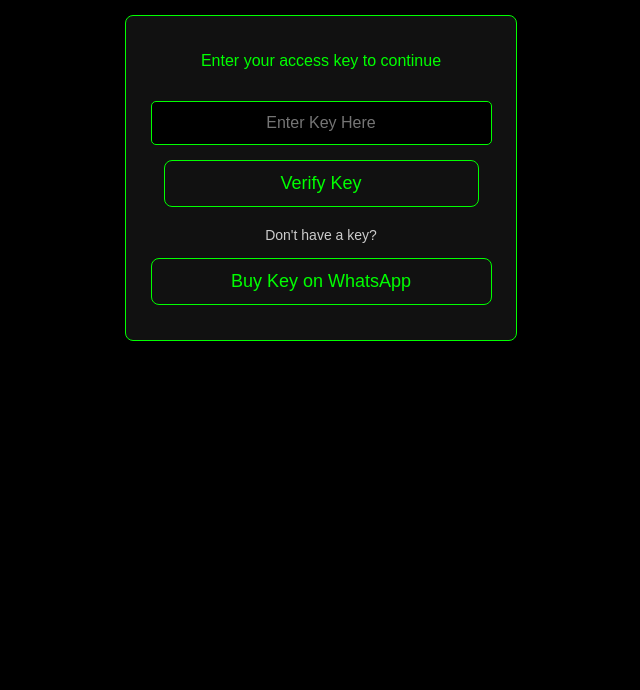
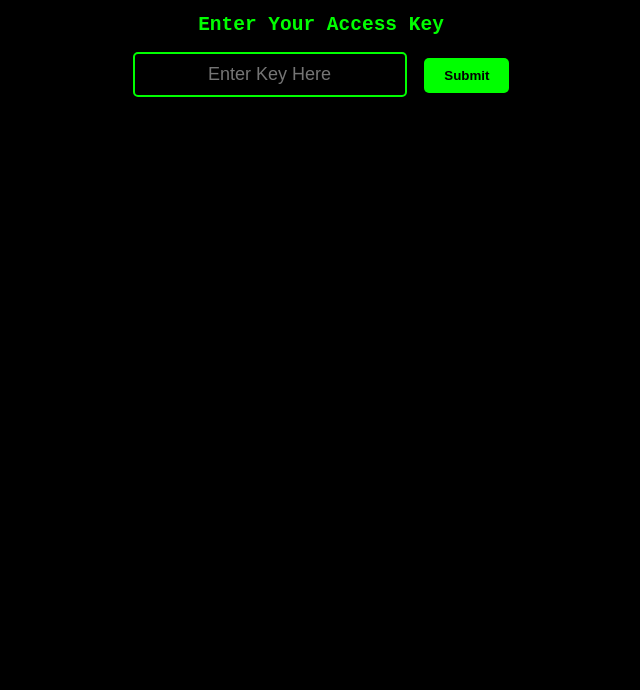
Before and after one commit to a3organisationa3-ops/SOCIALKIT, a plain HTML site: page key.html in a window 1280 px wide. Shown: the part 110-800 px from the top of the page, without its empty margins (319-959 px from the left). Drawn offline with Linux system fonts and the light colour scheme.

Commit message:
Update key.html

```diff
--- a/key.html
+++ b/key.html
@@ -6,102 +6,68 @@
   <title>Enter Access Key</title>
   <style>
     body {
-      background-color: #000;
+      background: black;
       color: #00ff00;
-      font-family: Arial, sans-serif;
+      font-family: monospace;
       text-align: center;
-      padding: 20px;
+      padding-top: 100px;
     }
-
-    h1 {
-      margin-top: 30px;
-      text-shadow: 0 0 10px #00ff00;
-    }
-
-    .box {
-      background: #111;
-      padding: 20px;
-      border: 1px solid #00ff00;
-      border-radius: 8px;
-      width: 90%;
-      max-width: 350px;
-      margin: 30px auto;
-    }
-
-    input[type="text"] {
-      width: 90%;
-      padding: 12px;
-      margin-top: 15px;
-      border: 1px solid #00ff00;
-      border-radius: 5px;
+    input {
+      padding: 10px;
+      border: 2px solid #00ff00;
       background: #000;
       color: #00ff00;
+      font-size: 18px;
+      border-radius: 5px;
+      width: 250px;
       text-align: center;
+    }
+    button {
+      padding: 10px 20px;
+      margin-left: 10px;
+      background: #00ff00;
+      border: none;
+      color: #000;
+      font-weight: bold;
+      cursor: pointer;
+      border-radius: 5px;
+    }
+    .error {
+      color: red;
+      margin-top: 15px;
       font-size: 16px;
     }
-
-    .btn {
-      display: block;
-      width: 90%;
-      margin: 15px auto;
-      padding: 12px;
-      background-color: #111;
-      border: 1px solid #00ff00;
-      color: #00ff00;
-      font-size: 18px;
+    .whatsapp-btn {
+      display: inline-block;
+      margin-top: 20px;
+      padding: 10px 25px;
+      background: #25D366;
+      color: white;
       text-decoration: none;
-      border-radius: 8px;
-      transition: 0.3s;
-    }
-
-    .btn:hover {
-      background-color: #00ff00;
-      color: #000;
-      cursor: pointer;
-    }
-
-    #error {
-      color: red;
-      margin-top: 10px;
-      font-size: 14px;
-      display: none;
-    }
-
-    .buy-text {
-      margin-top: 20px;
-      font-size: 14px;
-      color: #ccc;
+      border-radius: 5px;
+      font-weight: bold;
     }
   </style>
 </head>
 <body>
-  <h1>Access Key Required</h1>
-  <div class="box">
-    <p>Enter your access key to continue</p>
-    <input type="text" id="accessKey" placeholder="Enter Key Here">
-    <button class="btn" onclick="verifyKey()">Verify Key</button>
-    <p id="error">Invalid Key! Please try again.</p>
-
-    <div class="buy-text">
-      <p>Don't have a key?</p>
-      <a class="btn" href="https://wa.me/919836942455?text=I%20want%20key" target="_blank">Buy Key on WhatsApp</a>
-    </div>
-  </div>
+  <h2>Enter Your Access Key</h2>
+  <input type="text" id="keyInput" placeholder="Enter Key Here">
+  <button onclick="verifyKey()">Submit</button>
+  <div class="error" id="errorMsg"></div>
+  <a id="whatsappBtn" class="whatsapp-btn" href="#" style="display:none;">Contact on WhatsApp</a>
 
   <script>
     function verifyKey() {
-      const correctKey = "HACKERS12232";
-      const userKey = document.getElementById("accessKey").value.trim();
-      const errorMsg = document.getElementById("error");
+      const key = document.getElementById('keyInput').value.trim();
+      const errorMsg = document.getElementById('errorMsg');
+      const whatsappBtn = document.getElementById('whatsappBtn');
 
-      if (userKey === correctKey) {
-        const urlParams = new URLSearchParams(window.location.search);
-        const target = urlParams.get('target') || 'unknown';
-
-        // Redirect to share page with target info
-        window.location.href = "share.html?target=" + target;
+      if (key === "HACKERS12232") {
+        window.location.href = "terminal.html"; // redirect to hack page
       } else {
-        errorMsg.style.display = "block";
+        errorMsg.innerText = "❌ Invalid Key! Please buy the correct key to proceed.";
+        whatsappBtn.style.display = "inline-block";
+        whatsappBtn.href = "https://wa.me/919836942455?text=I%20want%20key";
       }
     }
   </script>
```
